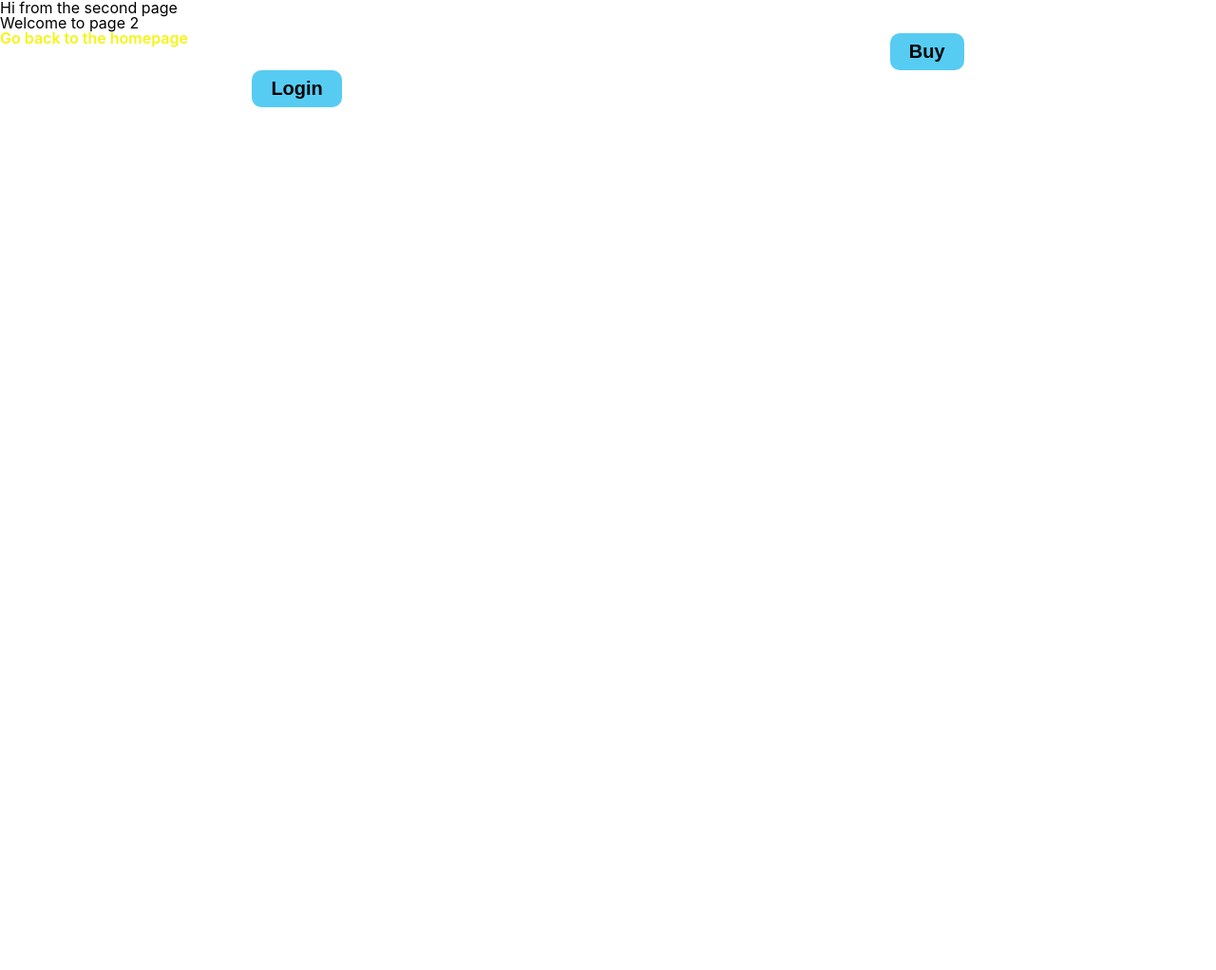
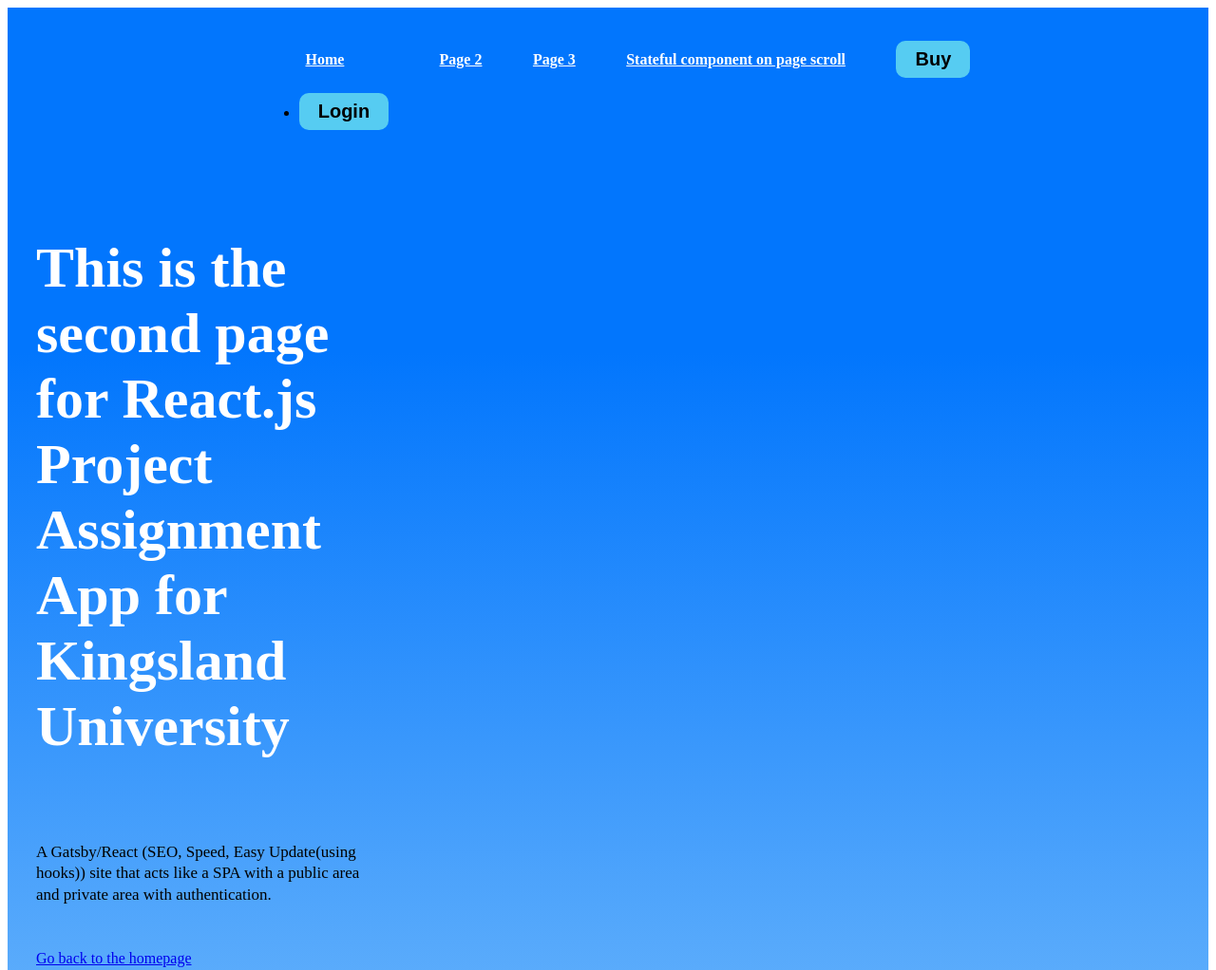
Before and after one commit to Bilboking/Gatsby-Auth0, a Gatsby site: page /page-2 in a window 1280 px wide. Shown: the top 1022 px of the page at 95% size. Before the commit the page ends 800 px from the top, so only its background shows below. Built offline with nearby package versions, Linux system fonts and the light colour scheme; Gatsby itself is replaced by a stand-in of ours; no server answers.

Commit message:
second pg header

```diff
--- a/src/components/layout.js
+++ b/src/components/layout.js
@@ -2,6 +2,8 @@
 import React from "react"
 import "./layout.css"
 import Header from "./header"
+
+
 
 function Layout({ children }) {
   return (
--- a/src/pages/index.js
+++ b/src/pages/index.js
@@ -1,5 +1,5 @@
 //** Home page */
-//** Also, using mostly .svg images to look sharp on any device */
+
 import React from "react"
 import Layout from "../components/layout"
 import SEO from "../components/seo"
@@ -7,9 +7,9 @@ import HeroSection from "../components/HeroSection"
 import { useAuth0 } from "@auth0/auth0-react"
 
 const CTA = () => {
-  const { isAuthenticated, loginWithRedirect } = useAuth0()
+  const { isLoading, isAuthenticated, loginWithRedirect } = useAuth0()
 
-  if (isAuthenticated) return null
+  if (isLoading || isAuthenticated) return null
   return (
   <div className="cta">
     <button onClick={loginWithRedirect} className="button">Login or Register</button>
--- a/src/pages/page-2.js
+++ b/src/pages/page-2.js
@@ -1,16 +1,64 @@
-import * as React from "react"
+import React from "react"
 import { Link } from "gatsby"
+import Header from '../components/header'
 
-import Layout from "../components/layout"
-import SEO from "../components/seo"
+// import Layout from "../components/layout"
+// import SEO from "../components/seo"
+import styled from "styled-components"
 
-const SecondPage = () => (
-  <Layout>
-    <SEO title="Page two" />
-    <h1>Hi from the second page</h1>
-    <p>Welcome to page 2</p>
-    <Link to="/">Go back to the homepage</Link>
-  </Layout>
-)
+// const SecondPage = () => (
+//   <Layout>
+//     <SEO title="Page two" />
+//     <h1>Hi from the second page</h1>
+//     <p>Welcome to page 2</p>
+//     <Link to="/">Go back to the homepage</Link>
+//   </Layout>
+// )
+
+function SecondPage ()  {
+
+return (
+
+ <Wrapper>
+  <Header />
+            <ContentWrapper>
+                <TextWrapper>
+            {/* <img src="/images/avatars/small-react-logo.png" alt="logo" /> */}
+            <Title>This is the second page for React.js Project Assignment App for Kingsland University</Title>
+
+            <Description>A Gatsby/React (SEO, Speed, Easy Update(using hooks)) site that acts like a SPA with a public area
+                and private area with authentication.</Description>
+           <Link to="/">Go back to the homepage</Link>
+                </TextWrapper>
+            </ContentWrapper>
+        </Wrapper>
+  )
+}
+
+const Wrapper = styled.div`
+    background: linear-gradient(180deg, #0276FD 30%, #74BBFB 100%);
+`
+
+const ContentWrapper = styled.div`
+	max-width: 1234px;
+	padding: 200px 30px;
+	margin: 0 auto;
+`
+const TextWrapper = styled.div`
+    max-width: 360px;
+    display: grid;
+    gap: 30px;
+`
+
+const Title = styled.h1`
+  font-weight: bold;
+  font-size: 60px;
+	color: white;
+`
+
+const Description = styled.p`
+    font-size: 17px;
+    line-height: 130%;
+`
 
 export default SecondPage
```
